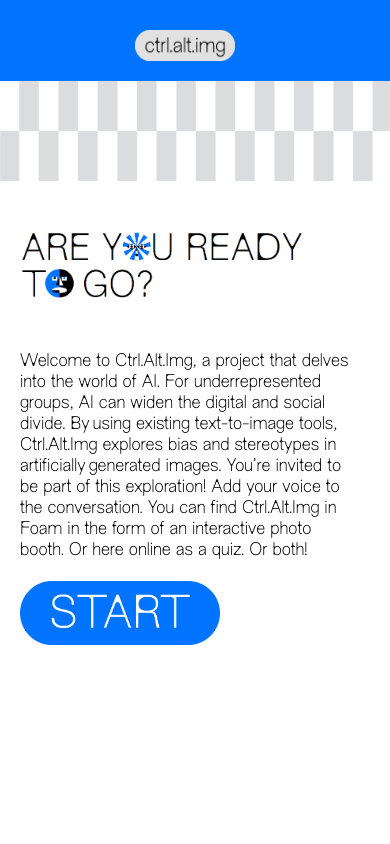
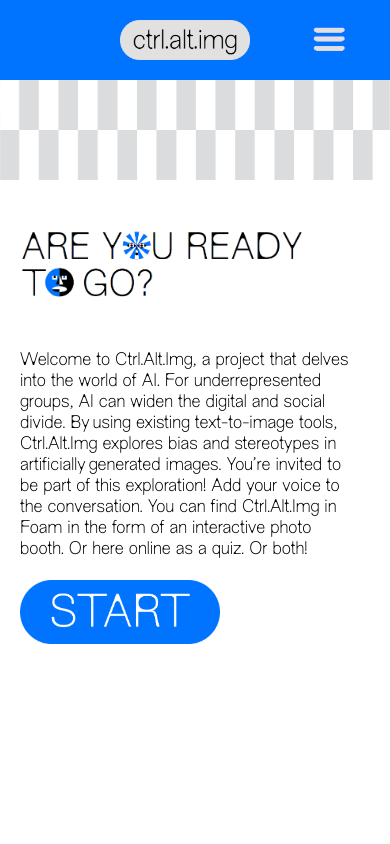
Before and after one commit to foam-develop/ctrlaltimg, a website: page index.html in a window 390 px wide. Shown: the top 844 px of the page. Drawn offline with Linux system fonts and the light colour scheme.

Commit message:
added about button to mobile version

```diff
--- a/index.html
+++ b/index.html
@@ -19,6 +19,10 @@
 		</div>
 		<div class="align-right">
 			<a href="/"><img class="menu-base" src="buttons/ctl.alt.img_button.png"></a>
+
+		</div>
+		<div class="mobile-about">
+			<div class="about-button" onclick="location.href='about.html'"></div>
 		</div>
 	</div>
 </header>
--- a/main.css
+++ b/main.css
@@ -375,7 +375,9 @@
 	margin-top: 150px; /* Push the circle to the bottom */
 }
 
-
+.mobile-about {
+	display: none;
+}
 
 .blue {
     color: #0074FF;
@@ -413,10 +415,34 @@
     }
 
     .header {
-        flex-direction: column;
-        align-items: flex-start;
-		width: 100%;
-    }
+		display: flex;
+		justify-content: space-between;
+		align-items: center;
+		position: relative;
+	}
+
+	.align-right {
+		position: absolute;
+		left: 50%;
+		transform: translateX(-50%);
+	}
+
+	.menu-base {
+		width: 150px; /* Adjust as needed */
+		height: auto;
+	}
+
+	.mobile-about {
+		margin-left: auto;
+		display: block;
+	}
+
+	.about-button {
+		margin-top: 0px;
+		background: url('buttons/menu.png');
+		width: 40px;
+		height: 40px;
+	}
 
 	.menu-items {
         flex-wrap: wrap;
@@ -427,10 +453,6 @@
     .menu {
         margin: 5px;
 		display: none;
-    }
-
-    .align-right {
-        align-self: center;
     }
 
 	.home_header {
```
Also changed, not shown: about.html (+3 -0 lines), start_quiz.html (+3 -0 lines), video.html (+3 -0 lines), buttons/menu.png (added).
